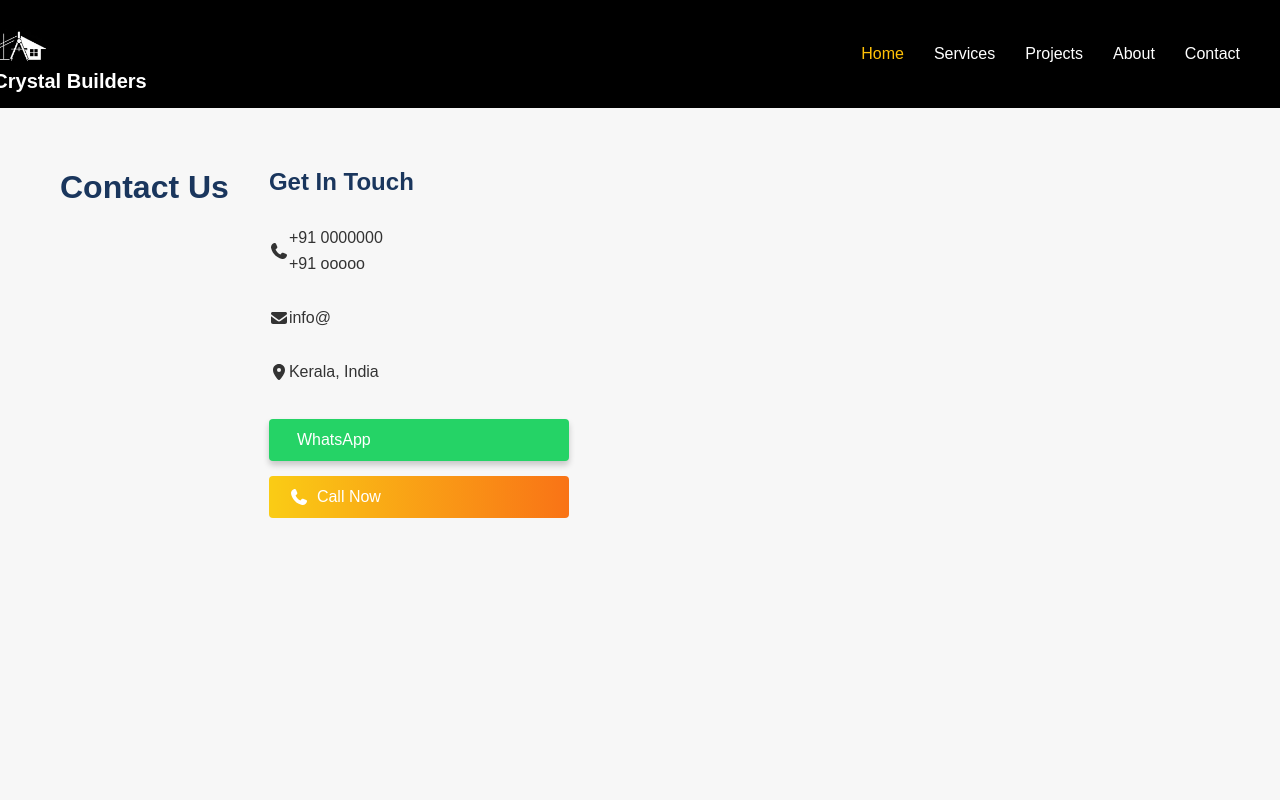
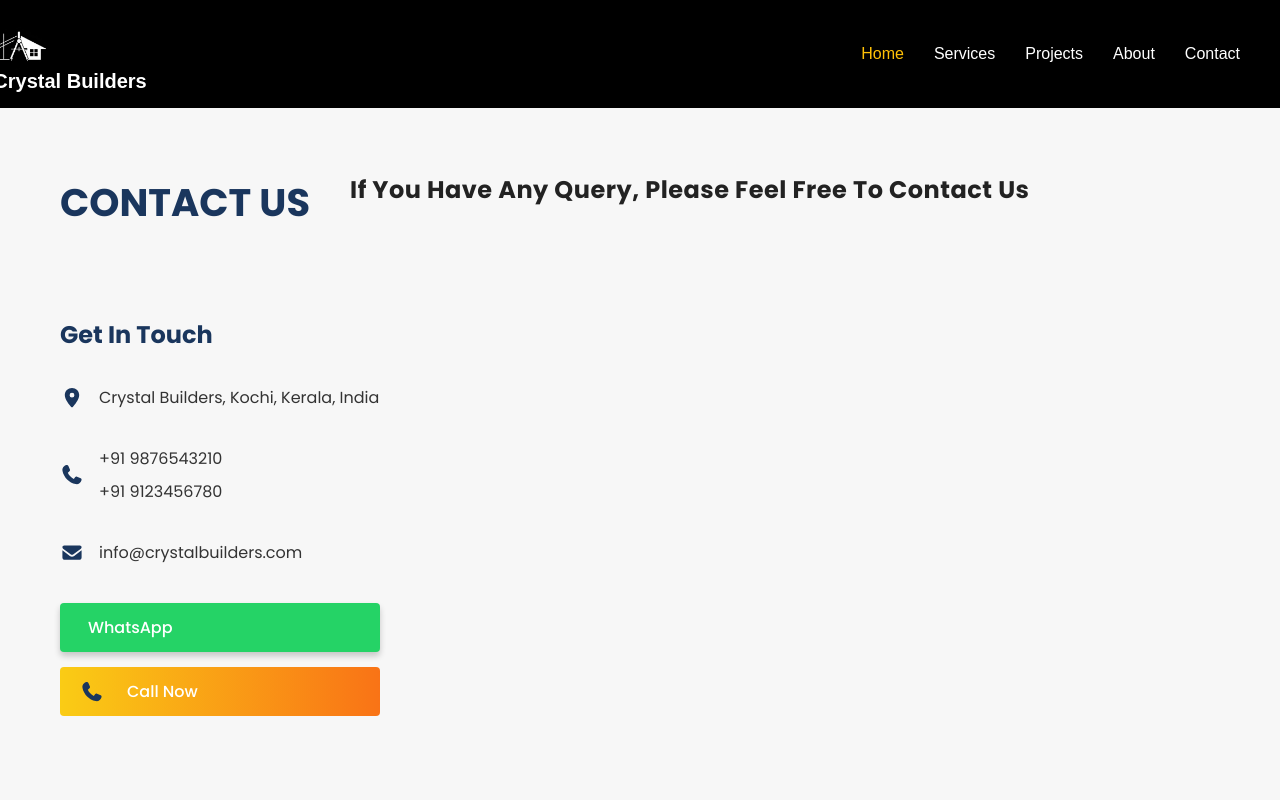
Before and after one commit to Abincleetus007/test, a React (Create React App) app: page /contact in a window 1280 px wide. Shown: the top 800 px of the page. Built offline with nearby package versions, Linux system fonts and the light colour scheme.

Commit message:
gallery-card

```diff
--- a/src/pages/About.js
+++ b/src/pages/About.js
@@ -3,6 +3,7 @@ import Footer from "../components/footer";
 
 export default function About() {
   return (
+    <>
       <div className="about-container">
         <h1>About Crystal Construction</h1>
 
@@ -35,7 +36,6 @@ export default function About() {
                 <h3>270+</h3>
                 <p>Projects Completed</p>
               </div>
-
             </div>
           </div>
 
@@ -50,7 +50,8 @@ export default function About() {
             </div>
           </div>
         </div>
-
       </div>
+      <Footer />
+    </>
   );
 }
--- a/src/pages/Contact.css
+++ b/src/pages/Contact.css
@@ -2,28 +2,45 @@
   padding: 40px 20px;
   max-width: 1200px;
   margin: 0 auto;
+  font-family: "Poppins", sans-serif;
+  align-self: center;
 }
 
 .contact-container h1 {
   text-align: center;
   color: #1a365d;
-  margin-bottom: 40px;
+  margin-bottom: 10px;
+  font-size: 2.4rem;
+  text-transform: uppercase;
+}
+
+.contact-subtitle {
+  text-align: center;
+  color: #222;
+  font-size: 1.5rem;
+  font-weight: 700;
+  margin-bottom: 50px;
+  text-transform: capitalize;
+  letter-spacing: 0.5px;
 }
 
 .contact-content {
   display: flex;
+  justify-content: flex-start; /* Contact info on left */
   flex-wrap: wrap;
   gap: 40px;
 }
 
-.contact-info, .contact-form {
+.contact-info {
   flex: 1;
-  min-width: 300px;
+  min-width: 320px;
+  max-width: 500px;
 }
 
-.contact-info h2, .contact-form h2 {
+.contact-info h2 {
   color: #1a365d;
   margin-bottom: 25px;
+  font-size: 1.5rem;
 }
 
 .contact-item {
@@ -32,9 +49,9 @@
   margin-bottom: 20px;
 }
 
-.contact-item i {
+.contact-icon {
+  color: #1a365d;
   font-size: 1.2rem;
-  color: #1a365d;
   margin-right: 15px;
   width: 24px;
 }
@@ -46,7 +63,8 @@
   flex-wrap: wrap;
 }
 
-.whatsapp-btn, .call-btn {
+.whatsapp-btn,
+.call-btn {
   padding: 12px 20px;
   border: none;
   border-radius: 4px;
@@ -60,7 +78,7 @@
 }
 
 .whatsapp-btn {
-  background-color: #25D366;
+  background-color: #25d366;
   color: white;
 }
 
@@ -69,51 +87,18 @@
   color: white;
 }
 
-.contact-form form {
-  display: flex;
-  flex-direction: column;
-}
-
-.form-row {
-  display: grid;
-  grid-template-columns: 1fr 1fr;
-  gap: 15px;
-  margin-bottom: 15px;
-}
-
-input, select, textarea {
-  padding: 12px;
-  border: 1px solid #ddd;
-  border-radius: 4px;
-  font-size: 1rem;
-  font-family: inherit;
-}
-
-textarea {
-  height: 120px;
-  margin-bottom: 20px;
-  resize: vertical;
-}
-
-.submit-btn {
-  background-color: #ffc107;
-  color: #333;
-  border: none;
-  padding: 12px 30px;
-  font-size: 1rem;
-  font-weight: bold;
-  border-radius: 4px;
-  cursor: pointer;
-  transition: background-color 0.3s;
-}
-
-.submit-btn:hover {
-  background-color: #ffb300;
+.contact-map {
+  width: 100%;
+  height: 450px;
+  border-radius: 0;
+  overflow: hidden;
+  margin-top: 50px;
+  box-shadow: 0 4px 15px rgba(0, 0, 0, 0.1);
 }
 
 @media (max-width: 768px) {
-  .form-row {
-    grid-template-columns: 1fr;
+  .contact-content {
+    justify-content: center;
   }
 
   .contact-actions {
--- a/src/pages/Contact.js
+++ b/src/pages/Contact.js
@@ -1,74 +1,86 @@
-import { useState } from 'react';
-import WhatsAppButton from '../components/WhatsAppButton';
-import './Contact.css';
+import { useState } from "react";
+import WhatsAppButton from "../components/WhatsAppButton";
 import Footer from "../components/footer";
-// ✅ Import Font Awesome React Components
+import "./Contact.css";
 import { FontAwesomeIcon } from "@fortawesome/react-fontawesome";
 import { faPhone, faEnvelope, faMapMarkerAlt } from "@fortawesome/free-solid-svg-icons";
 
 export default function Contact() {
   const [formData, setFormData] = useState({
-    name: '',
-    email: '',
-    phone: '',
-    service: '',
-    message: ''
+    name: "",
+    email: "",
+    phone: "",
+    service: "",
+    message: "",
   });
 
   const handleChange = (e) => {
-    setFormData({
-      ...formData,
-      [e.target.name]: e.target.value
-    });
+    setFormData({ ...formData, [e.target.name]: e.target.value });
   };
 
   const handleSubmit = (e) => {
     e.preventDefault();
-    console.log('Form submitted:', formData);
-    alert('Thank you for your message. We will contact you soon!');
+    alert("Thank you for your message. We will contact you soon!");
   };
 
   return (
+    <>
       <div className="contact-container">
         <h1>Contact Us</h1>
+        <p className="contact-subtitle">
+          <strong>If You Have Any Query, Please Feel Free To Contact Us</strong>
+        </p>
+
         <div className="contact-content">
+          {/* Left - Info Section */}
           <div className="contact-info">
             <h2>Get In Touch</h2>
 
-          {/* Phone */}
+            <div className="contact-item">
+              <FontAwesomeIcon icon={faMapMarkerAlt} className="contact-icon" />
+              <p>Crystal Builders, Kochi, Kerala, India</p>
+            </div>
+
             <div className="contact-item">
               <FontAwesomeIcon icon={faPhone} className="contact-icon" />
               <div>
-              <p>+91 0000000</p>
-              <p>+91 ooooo</p>
+                <p>+91 9876543210</p>
+                <p>+91 9123456780</p>
               </div>
             </div>
 
-          {/* Email */}
             <div className="contact-item">
               <FontAwesomeIcon icon={faEnvelope} className="contact-icon" />
-            <p>info@</p>
+              <p>info@crystalbuilders.com</p>
             </div>
 
-          {/* Location */}
-          <div className="contact-item">
-            <FontAwesomeIcon icon={faMapMarkerAlt} className="contact-icon" />
-            <p>Kerala, India</p>
-          </div>
-
-          {/* Actions */}
             <div className="contact-actions">
               <WhatsAppButton
-              message="Hi, I'm interested in your construction services. Can you provide more information?"
+                message="Hi, I would like to make an enquiry."
                 className="whatsapp-btn"
               />
-            <a href="tel:+00000000" className="call-btn">
+              <a href="tel:+919876543210" className="call-btn">
                 <FontAwesomeIcon icon={faPhone} className="contact-icon" /> Call Now
               </a>
             </div>
           </div>
         </div>
+      </div>
 
+      {/* Full-width Google Map */}
+      <div className="contact-map">
+        <iframe
+          title="Crystal Builders Location"
+          src="https://www.google.com/maps/embed?pb=!1m18!1m12!1m3!1d3912.467739385252!2d75.8516!3d10.0224!2m3!1f0!2f0!3f0!3m2!1i1024!2i768!4f13.1!3m3!1m2!1s0x3b080d0b9f3b36df%3A0xd7d893987b5b4a8d!2sKochi%2C%20Kerala!5e0!3m2!1sen!2sin!4v1680000000000!5m2!1sen!2sin"
+          width="100%"
+          height="450"
+          style={{ border: 0 }}
+          allowFullScreen=""
+          loading="lazy"
+        ></iframe>
       </div>
+
+      <Footer />
+    </>
   );
 }
--- a/src/pages/Home.js
+++ b/src/pages/Home.js
@@ -1,9 +1,9 @@
 // src/pages/Home.js
 import { useState, useEffect } from "react";
 import { useNavigate } from "react-router-dom";
-import PropertyCard from "../components/PropertyCard";
 import propertiesData from "../data/properties";
 import "./Home.css";
+import Footer from "../components/footer";
 
 export default function Home() {
   const [properties, setProperties] = useState([]);
@@ -82,6 +82,9 @@ export default function Home() {
           )}
         </div>
       </section>
+       {/* Footer */}
+<footer className="footer"> <Footer />
+ </footer>
     </div>
   );
 }
```
Lines whose indentation alone changed are shown as unchanged.
